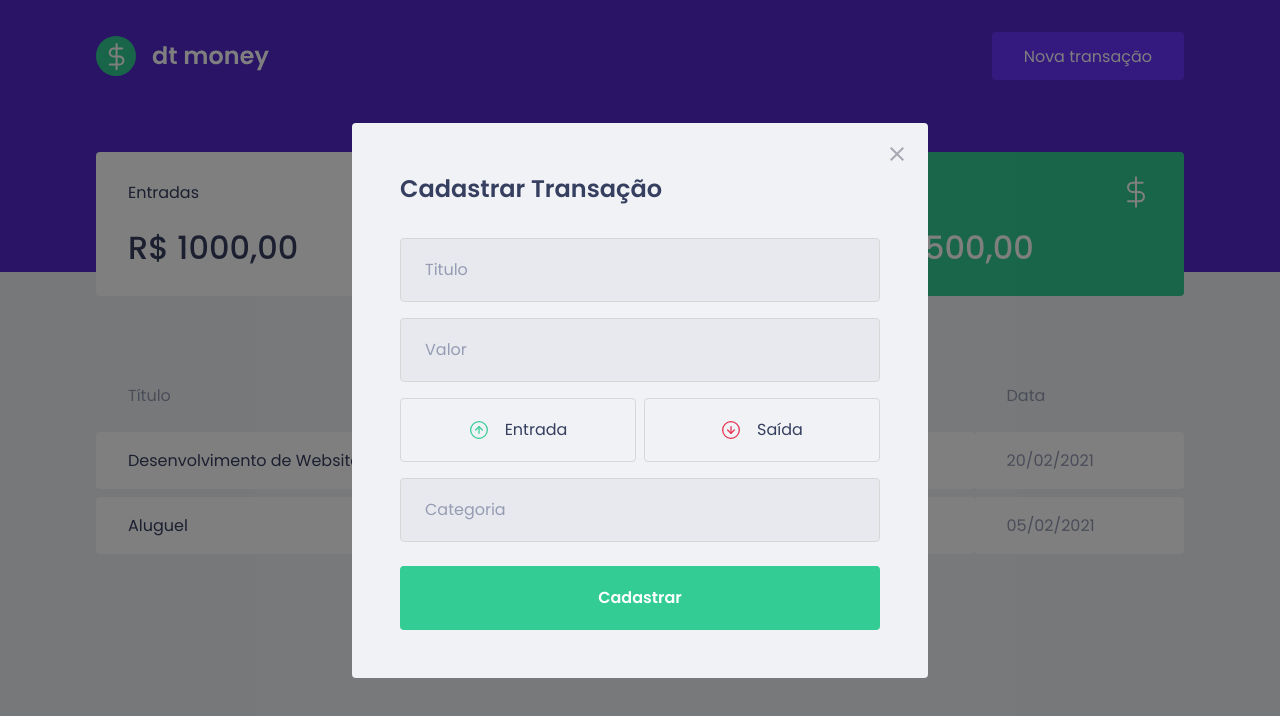
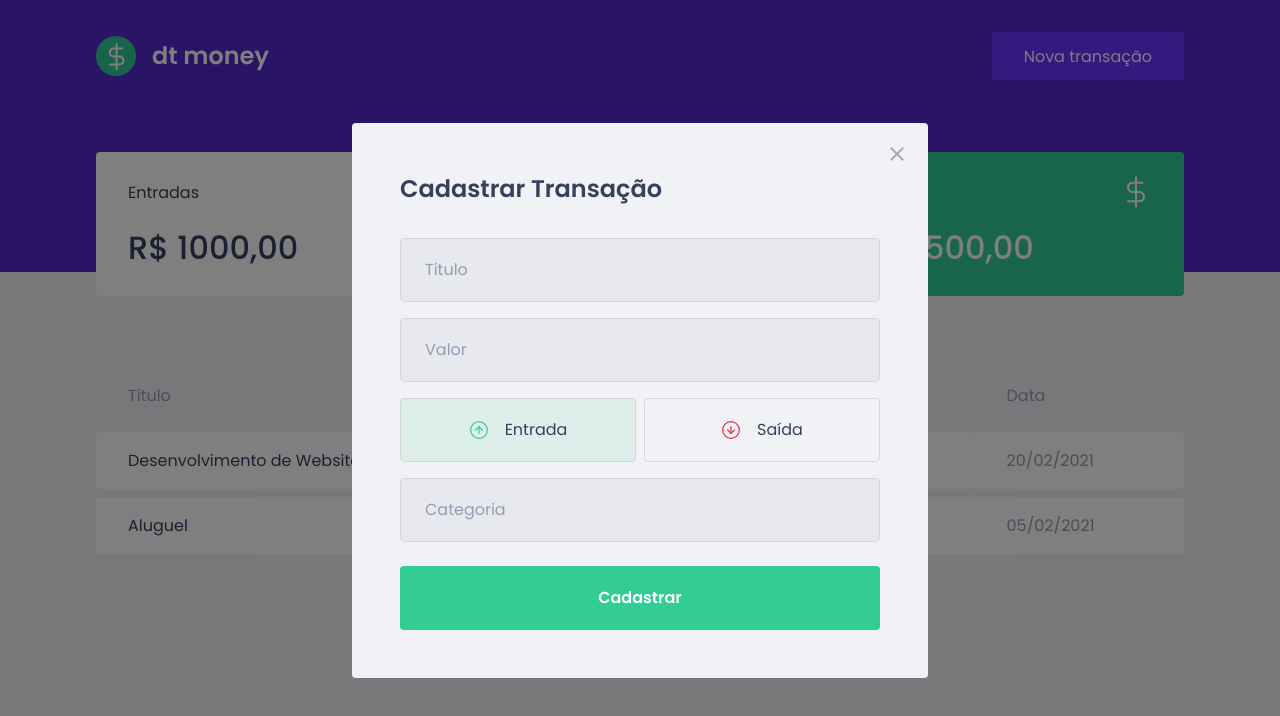
Before and after one commit to marcospandrade/dtmoney-ignite, a React (Create React App) app: page / in a window 1280 px wide. Both pictures are taken after a click on the button "Nova transação". Shown: the top 716 px of the page. Built offline with nearby package versions, Linux system fonts and the light colour scheme; no server answers; what miragejs would draw is missing.

Commit message:
estilização radio box in-out com styled comp props

```diff
--- a/src/components/NewTransactionModal/index.tsx
+++ b/src/components/NewTransactionModal/index.tsx
@@ -3,7 +3,8 @@ import incomeImg from '../../assets/income.svg';
 import outcomeImg from '../../assets/outcome.svg';
 
 import closeImg from '../../assets/close.svg';
-import { Container, TransactionTypeContainer } from './styles';
+import { Container, TransactionTypeContainer, RadioBox } from './styles';
+import { useState } from 'react';
 
 interface NewTransactionModalProps {
     isOpen: boolean;
@@ -14,6 +15,8 @@ export function NewTransactionModal({
     isOpen,
     onRequestClose
 }: NewTransactionModalProps) {
+    const [type, setType] = useState('deposit');
+
     return (
         <Modal
             isOpen={isOpen}
@@ -36,15 +39,25 @@ export function NewTransactionModal({
                 <input type="number" placeholder="Valor" />
 
                 <TransactionTypeContainer>
-                    <button type="button">
+                    <RadioBox
+                        type="button"
+                        onClick={() => setType('deposit')}
+                        isActive={type === 'deposit'}
+                        activeColor="green"
+                    >
                         <img src={incomeImg} alt="Entrada" />
                         <span>Entrada</span>
-                    </button>
+                    </RadioBox>
 
-                    <button type="button">
+                    <RadioBox
+                        type="button"
+                        onClick={() => setType('withdraw')}
+                        isActive={type === 'withdraw'}
+                        activeColor="red"
+                    >
                         <img src={outcomeImg} alt="Saída" />
                         <span>Saída</span>
-                    </button>
+                    </RadioBox>
                 </TransactionTypeContainer>
 
                 <input placeholder="Categoria" />
--- a/src/components/NewTransactionModal/styles.ts
+++ b/src/components/NewTransactionModal/styles.ts
@@ -1,5 +1,5 @@
 import styled from 'styled-components';
-import { darken } from 'polished';
+import { darken, transparentize } from 'polished';
 
 export const Container = styled.form`
     h2 {
@@ -55,11 +55,29 @@ export const TransactionTypeContainer = styled.div`
     gap: 0.5rem;
 
     button {
+    }
+`;
+
+interface RadioBoxProps {
+    isActive: boolean;
+    activeColor: 'green' | 'red';
+}
+
+const colors = {
+    green: '#33cc95',
+    red: '#e52e4d'
+};
+
+export const RadioBox = styled.button<RadioBoxProps>`
     height: 4rem;
     border: 1px solid #d7d7d7;
     border-radius: 0.25rem;
 
-        background: transparent;
+    background: ${props =>
+        props.isActive
+            ? transparentize(0.9, colors[props.activeColor])
+            : 'transparent'};
+
     display: flex;
     align-items: center;
     justify-content: center;
@@ -80,5 +98,4 @@ export const TransactionTypeContainer = styled.div`
         font-size: 1rem;
         color: var(--text-title);
     }
-    }
 `;
```
Lines whose indentation alone changed are shown as unchanged.
